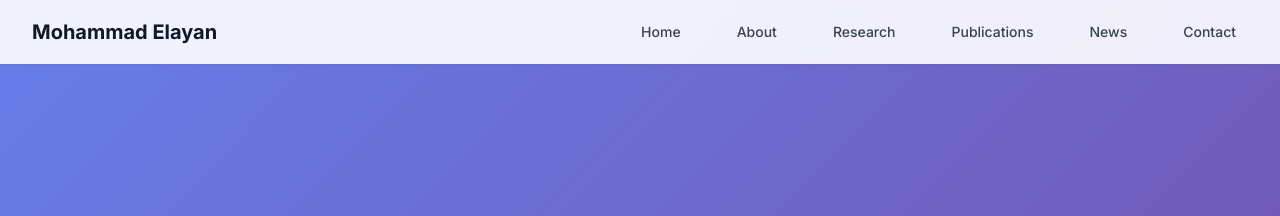
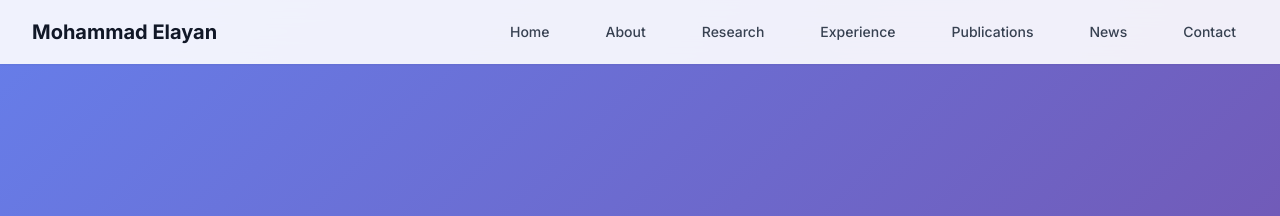
Before and after one commit to mselayan/mselayan.github.io, a Jekyll site: the page index.html, which Jekyll copies as it is, in a window 1280 px wide. Shown: the top 216 px of the page. Built offline with Jekyll 4.4.1, drawn with Linux system fonts in a browser that asks for light colours; nearby versions of some CDN libraries.

Commit message:
Update index.html

```diff
--- a/index.html
+++ b/index.html
@@ -56,6 +56,7 @@
                         <a href="#home" class="nav-link text-gray-700 hover:text-blue-600 px-3 py-2 text-sm font-medium">Home</a>
                         <a href="#about" class="nav-link text-gray-700 hover:text-blue-600 px-3 py-2 text-sm font-medium">About</a>
                         <a href="#research" class="nav-link text-gray-700 hover:text-blue-600 px-3 py-2 text-sm font-medium">Research</a>
+                        <a href="#experience" class="nav-link text-gray-700 hover:text-blue-600 px-3 py-2 text-sm font-medium">Experience</a>
                         <a href="#publications" class="nav-link text-gray-700 hover:text-blue-600 px-3 py-2 text-sm font-medium">Publications</a>
                         <a href="#news" class="nav-link text-gray-700 hover:text-blue-600 px-3 py-2 text-sm font-medium">News</a>
                         <a href="#contact" class="nav-link text-gray-700 hover:text-blue-600 px-3 py-2 text-sm font-medium">Contact</a>
```
